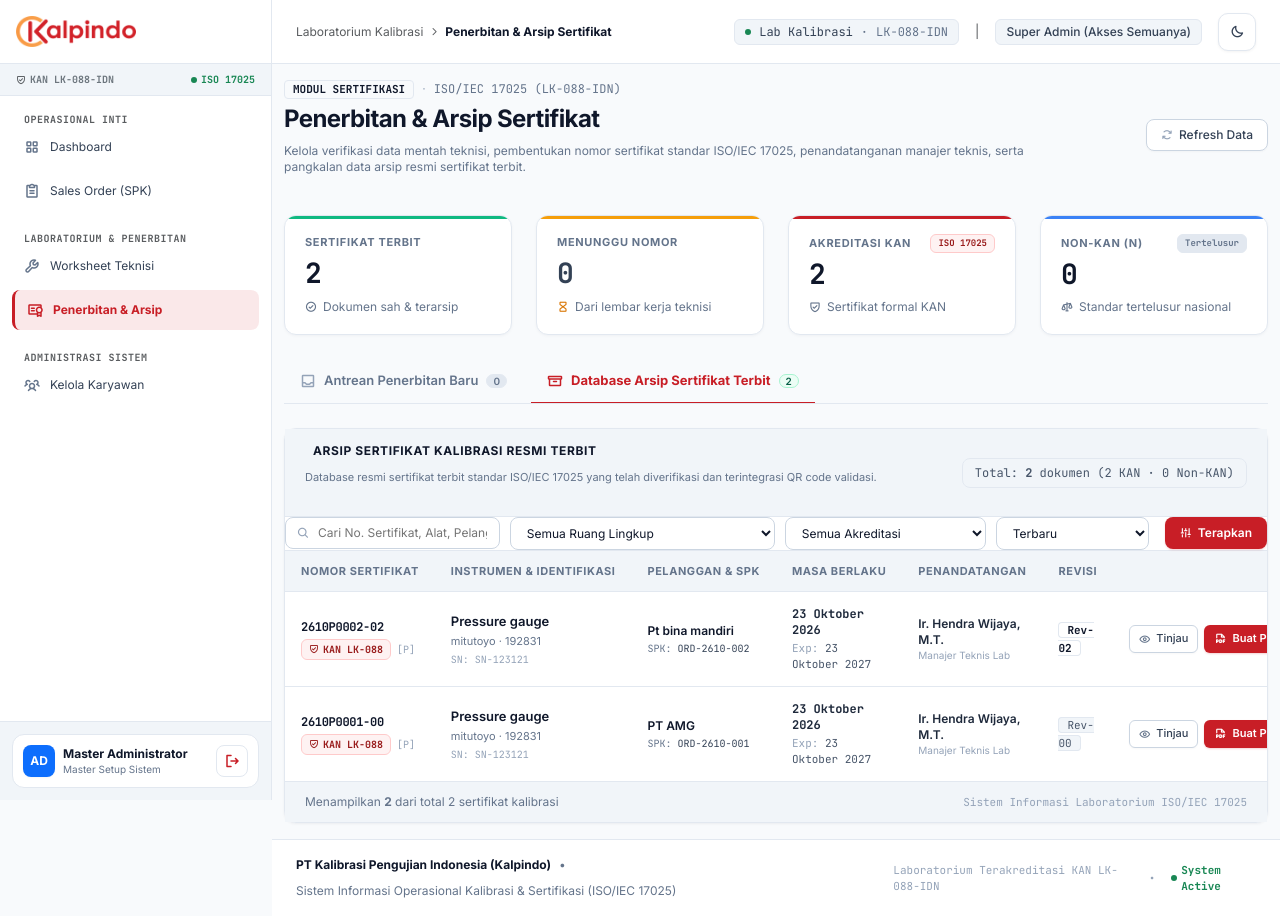
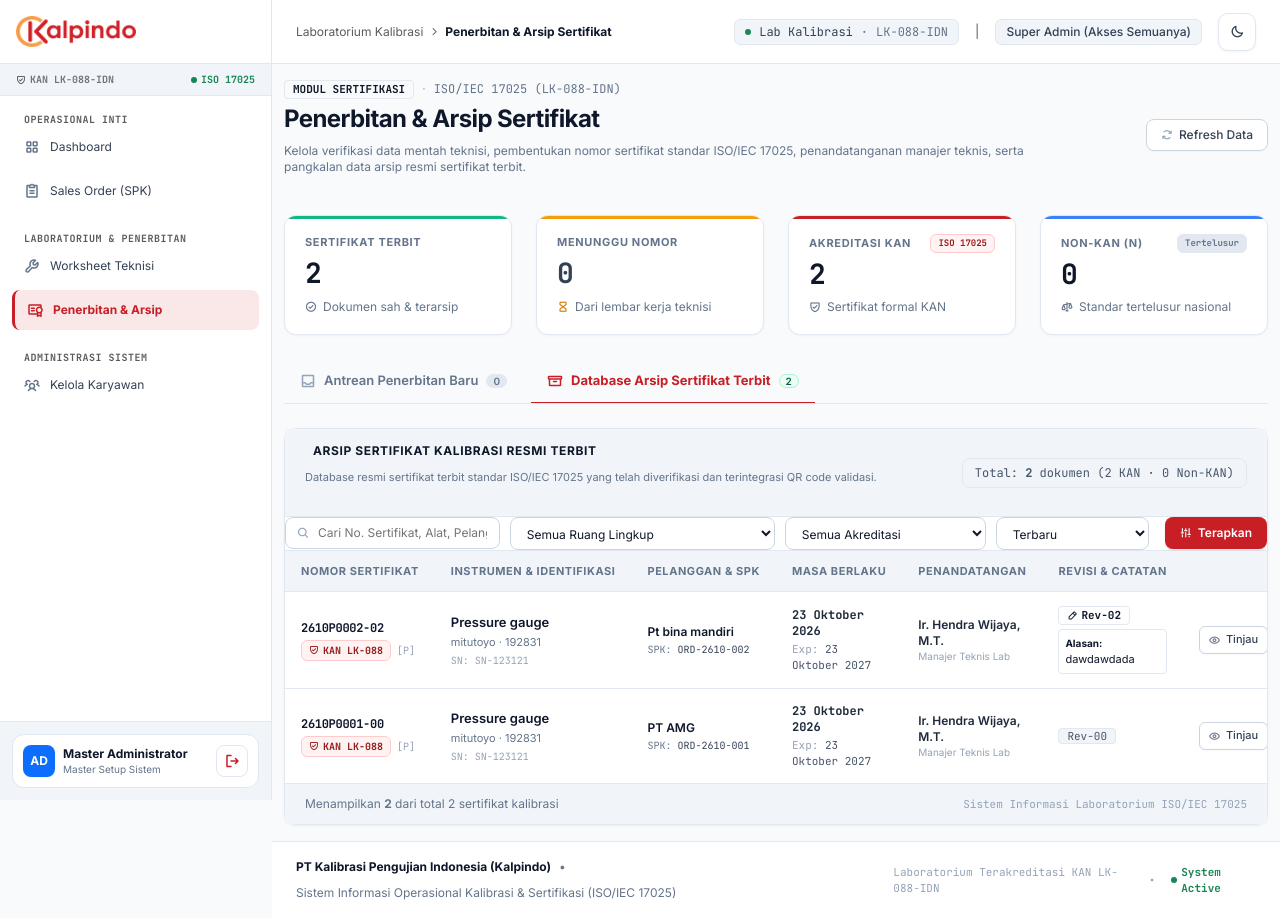
Before and after one commit to radityabhardana/kalpindo_laboratory_management, a PHP site: page /certificates.php?tab=archive in a window 1280 px wide. Run offline with PHP 8.4, Linux system fonts and the light colour scheme; a user stored in the database is signed in; data comes from the database, SQL or seed files in the repository.

Commit message:
feat(revision): display revision notes across archive table, review modal, and PDF

```diff
--- a/assets/css/custom.css
+++ b/assets/css/custom.css
@@ -366,14 +366,14 @@ a {
 }
 
 .ent-table tbody tr.row-highlight {
-    background-color: var(--brand-primary-light);
-    border-left: 3px solid var(--brand-primary);
+    background-color: #ECFDF5;
+    border-left: 3px solid #10B981;
 }
 
 html.dark .ent-table tbody tr.row-highlight,
 [data-bs-theme="dark"] .ent-table tbody tr.row-highlight {
-    background-color: rgba(200, 30, 38, 0.16);
-    border-left: 3px solid var(--brand-primary);
+    background-color: rgba(16, 185, 129, 0.14);
+    border-left: 3px solid #10B981;
 }
 
 .cell-primary {
--- a/certificates.php
+++ b/certificates.php
@@ -143,7 +143,7 @@ if ($_SERVER['REQUEST_METHOD'] === 'POST' && isset($_POST['action'])) {
             ");
             $stmtRev->execute([$newCertNumber, $nextRevStr, $revNotes, $oldCertId]);
 
-            setFlash('success', "Nomor Sertifikat berhasil direvisi menjadi <strong>{$newCertNumber}</strong>.");
+            setFlash('success', "Sertifikat berhasil direvisi menjadi <strong>{$newCertNumber}</strong> (Rev-{$nextRevStr}). Alasan revisi tercatat: <em>\"" . htmlspecialchars($revNotes) . "\"</em>.");
             header("Location: certificates.php?issued=" . urlencode($newCertNumber) . "#archive-section");
             exit;
 
@@ -653,7 +653,7 @@ require_once __DIR__ . '/includes/header.php';
                     <th class="w-[220px]">Pelanggan & SPK</th>
                     <th class="w-[180px]">Masa Berlaku</th>
                     <th class="w-[160px]">Penandatangan</th>
-                    <th class="w-[100px]">Revisi</th>
+                    <th class="w-[190px]">Revisi & Catatan</th>
                     <th class="text-right w-[220px]">Aksi</th>
                 </tr>
             </thead>
@@ -713,6 +713,7 @@ require_once __DIR__ . '/includes/header.php';
                             'valid_until' => (string)$cert['valid_until'],
                             'technical_manager' => (string)$cert['technical_manager'],
                             'revision_number' => (string)$cert['revision_number'],
+                            'revision_notes' => (string)($cert['revision_notes'] ?? ''),
                             'predicted_cert' => ''
                         ];
                     ?>
@@ -758,16 +759,25 @@ require_once __DIR__ . '/includes/header.php';
                             <div class="text-[10px] text-slate-400">Manajer Teknis Lab</div>
                         </td>
 
-                        <!-- Col 6: Revisi -->
-                        <td class="whitespace-nowrap">
+                        <!-- Col 6: Revisi & Catatan -->
+                        <td class="min-w-[130px] max-w-[200px]">
                             <?php if ($cert['revision_number'] === '00'): ?>
                                 <span class="px-2 py-0.5 rounded text-[11px] font-mono font-medium bg-slate-100 dark:bg-slate-800 text-slate-600 dark:text-slate-300 border border-slate-200/80 dark:border-slate-700">
                                     Rev-00
                                 </span>
                             <?php else: ?>
-                                <span class="px-2 py-0.5 rounded text-[11px] font-mono font-bold bg-amber-100 dark:bg-amber-950/60 text-amber-800 dark:text-amber-300 border border-amber-300 dark:border-amber-800">
-                                    Rev-<?= htmlspecialchars($cert['revision_number']) ?>
-                                </span>
+                                <div class="space-y-1">
+                                    <span class="inline-flex items-center gap-1 px-2 py-0.5 rounded text-[11px] font-mono font-bold bg-amber-100 dark:bg-amber-950/60 text-amber-800 dark:text-amber-300 border border-amber-300 dark:border-amber-800">
+                                        <i class="ph-bold ph-pencil-simple text-[10px]"></i>
+                                        Rev-<?= htmlspecialchars($cert['revision_number']) ?>
+                                    </span>
+                                    <?php if (!empty($cert['revision_notes'])): ?>
+                                        <div class="text-[11px] text-amber-900 dark:text-amber-200 bg-amber-50 dark:bg-amber-950/40 p-1.5 rounded border border-amber-200/80 dark:border-amber-900/60 leading-tight" title="<?= htmlspecialchars($cert['revision_notes']) ?>">
+                                            <span class="font-bold text-[10px] text-amber-700 dark:text-amber-400 block">Alasan:</span>
+                                            <?= htmlspecialchars($cert['revision_notes']) ?>
+                                        </div>
+                                    <?php endif; ?>
+                                </div>
                             <?php endif; ?>
                         </td>
 
@@ -1005,6 +1015,22 @@ require_once __DIR__ . '/includes/header.php';
                 </div>
             </div>
 
+            <!-- Amandemen / Riwayat Catatan Revisi Banner (Muncul jika ada revisi) -->
+            <div id="review-revision-alert" class="hidden p-3 rounded-lg border border-amber-300 dark:border-amber-900/60 bg-amber-50/90 dark:bg-amber-950/40 text-amber-900 dark:text-amber-200">
+                <div class="flex items-start gap-2.5">
+                    <i class="ph-bold ph-pencil-simple text-lg text-amber-600 dark:text-amber-400 shrink-0 mt-0.5"></i>
+                    <div class="flex-1">
+                        <div class="flex items-center gap-2">
+                            <span class="font-bold text-xs uppercase tracking-wide text-amber-900 dark:text-amber-200">Dokumen Hasil Amandemen Resmi</span>
+                            <span id="review-rev-badge" class="px-1.5 py-0.5 rounded text-[10px] font-mono font-bold bg-amber-200 text-amber-900 dark:bg-amber-900/60 dark:text-amber-200"></span>
+                        </div>
+                        <div class="text-[11px] mt-1 text-amber-800 dark:text-amber-300 leading-relaxed">
+                            <strong>Alasan / Catatan Revisi:</strong> <span id="review-revision-notes-text">-</span>
+                        </div>
+                    </div>
+                </div>
+            </div>
+
             <!-- Bagian 1: Data Registrasi SPK & Pelanggan -->
             <div class="ent-card overflow-hidden">
                 <div class="px-3.5 py-2 bg-slate-50/80 dark:bg-slate-800/60 border-b border-slate-200 dark:border-slate-700 flex items-center justify-between">
@@ -1203,6 +1229,18 @@ function openReviewModal(data) {
     } else {
         statusPillEl.innerHTML = '<span class="badge-status info"><span class="badge-dot"></span><span>' + data.instrument_status + '</span></span>';
         certBoxEl.textContent = '';
+    }
+
+    // Banner Catatan Revisi Resmi
+    const revAlert = document.getElementById('review-revision-alert');
+    const revBadge = document.getElementById('review-rev-badge');
+    const revNotesText = document.getElementById('review-revision-notes-text');
+    if (data.revision_number && data.revision_number !== '00') {
+        revAlert.classList.remove('hidden');
+        revBadge.textContent = 'Rev-' + data.revision_number;
+        revNotesText.textContent = data.revision_notes ? data.revision_notes : 'Tidak ada rincian catatan amandemen.';
+    } else {
+        revAlert.classList.add('hidden');
     }
 
     // Bagian 1: Data SPK
--- a/print_certificate.php
+++ b/print_certificate.php
@@ -366,6 +366,12 @@ $verifyUrl = rtrim($protocol . $host . $cleanUri, '/') . '/verify.php?cert=' . u
                     </span>
                 <?php endif; ?>
             </div>
+
+            <?php if ($cert['revision_number'] !== '00' && !empty($cert['revision_notes'])): ?>
+                <div class="mt-1 text-[9px] text-slate-800 bg-amber-50/90 border border-amber-300 rounded px-2.5 py-1 inline-block font-sans max-w-lg">
+                    <span class="font-bold text-amber-900">Catatan Amandemen / <i>Revision Note</i>:</span> <?= htmlspecialchars($cert['revision_notes']) ?>
+                </div>
+            <?php endif; ?>
         </div>
 
         <!-- 3. IDENTITAS ALAT & PELANGGAN (2-COLUMN GRID) -->
```
